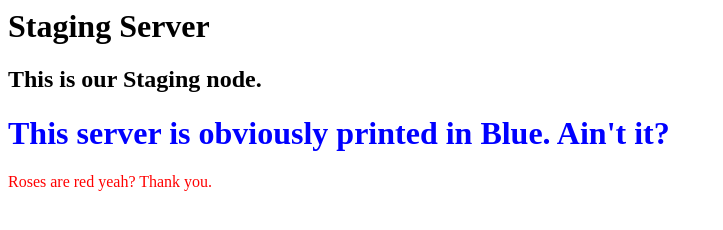
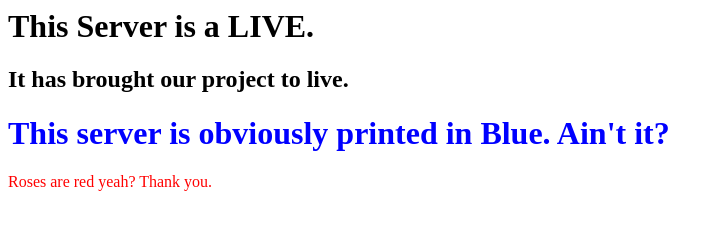
Before and after one commit to j0ey1/jenkinsdpy, a plain HTML site: page index.html in a window 1280 px wide. Shown: the whole page, without its empty margins (0-723 px from the left). Drawn offline with Linux system fonts and the light colour scheme.

Commit message:
Version 2.0 ready.

```diff
--- a/index.html
+++ b/index.html
@@ -2,8 +2,8 @@
 	<head><title>Web-CICD</title></head>
 
 	<body>
-		<h1>Staging Server</h1>
-		<h2>This is our Staging node.</h2>
+		<h1>This Server is a LIVE.</h1>
+		<h2>It has brought our project to live.</h2>
 		<h1 style="color:blue;">This server is obviously printed in Blue. Ain't it?</h1>
 
 		<p style="color:red;">Roses are red yeah? Thank you.</p>
```
